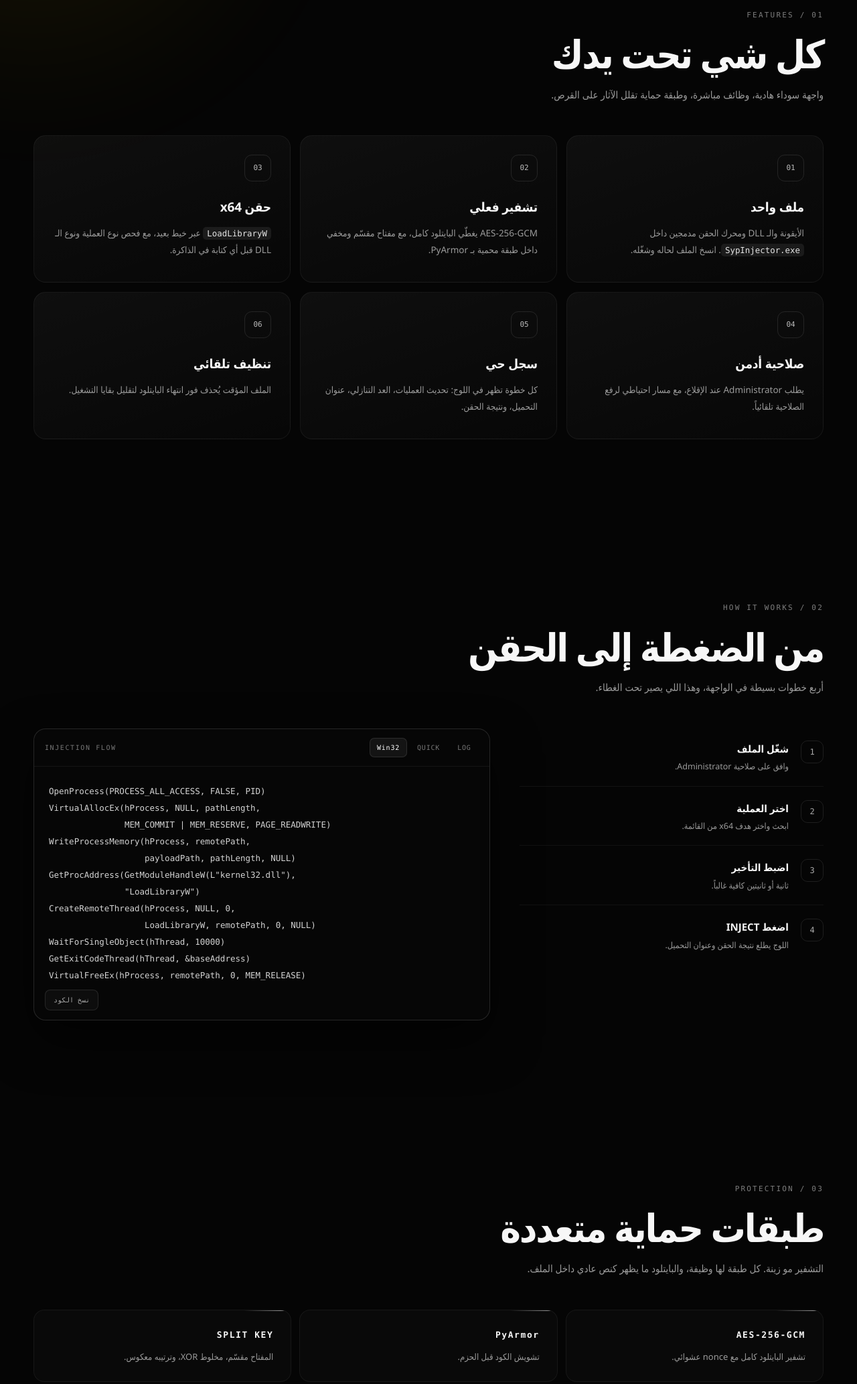
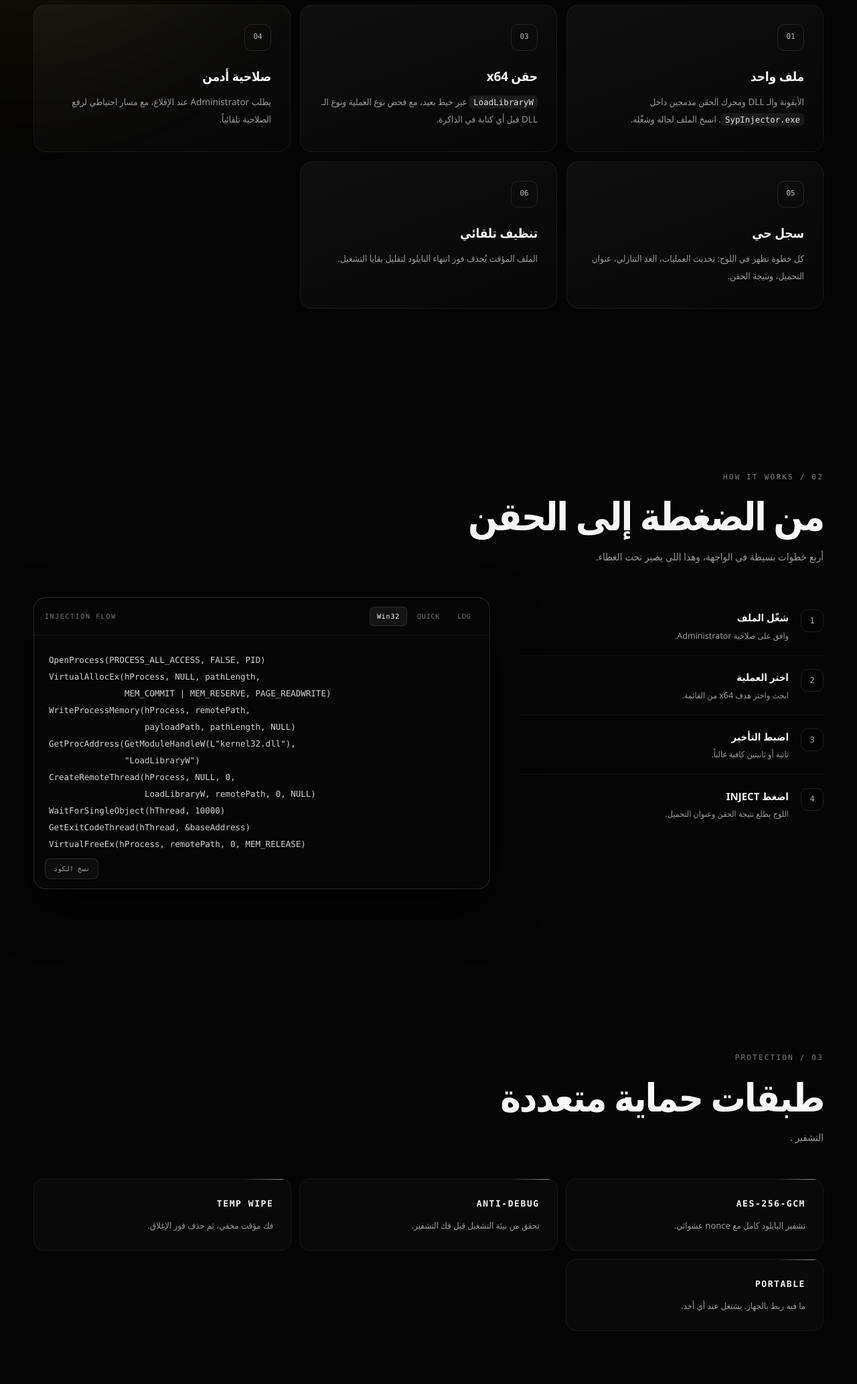
Before and after one commit to c5rr/Syp-Injector, a plain HTML site: page index.html in a window 1280 px wide. Shown: the part 960-3027 px from the top of the page at 67% size. Drawn offline with Linux system fonts and the light colour scheme.

Commit message:
Update index.html

```diff
--- a/index.html
+++ b/index.html
@@ -99,21 +99,11 @@
   </div>
 
   <section class="section" id="features">
-    <div class="section-head reveal">
-      <span class="eyebrow">01 / FEATURES</span>
-      <h2>كل شي تحت يدك</h2>
-      <p>واجهة سوداء هادية، وظائف مباشرة، وطبقة حماية تقلل الآثار على القرص.</p>
-    </div>
     <div class="card-grid">
       <article class="card reveal">
         <div class="card-icon">01</div>
         <h3>ملف واحد</h3>
         <p>الأيقونة والـ DLL ومحرك الحقن مدمجين داخل <code>SypInjector.exe</code>. انسخ الملف لحاله وشغّله.</p>
-      </article>
-      <article class="card reveal">
-        <div class="card-icon">02</div>
-        <h3>تشفير فعلي</h3>
-        <p>AES-256-GCM يغطّي البايتلود كامل، مع مفتاح مقسّم ومخفي داخل طبقة محمية بـ PyArmor.</p>
       </article>
       <article class="card reveal">
         <div class="card-icon">03</div>
@@ -133,7 +123,7 @@
       <article class="card reveal">
         <div class="card-icon">06</div>
         <h3>تنظيف تلقائي</h3>
-        <p>الملف المؤقت يُحذف فور انتهاء البايتلود لتقليل بقايا التشغيل.</p>
+        <p>الملف المؤقت يُحذف فور انتهاء البايلود لتقليل بقايا التشغيل.</p>
       </article>
     </div>
   </section>
@@ -198,12 +188,10 @@ VirtualFreeEx(hProcess, remotePath, 0, MEM_RELEASE)</pre>
     <div class="section-head reveal">
       <span class="eyebrow">03 / PROTECTION</span>
       <h3>طبقات حماية متعددة</h3>
-      <p>التشفير مو زينة. كل طبقة لها وظيفة، والبايتلود ما يظهر كنص عادي داخل الملف.</p>
+      <p>التشفير .</p>
     </div>
     <div class="layers reveal">
-      <div class="layer"><b>AES-256-GCM</b><span>تشفير البايتلود كامل مع nonce عشوائي.</span></div>
-      <div class="layer"><b>PyArmor</b><span>تشويش الكود قبل الحزم.</span></div>
-      <div class="layer"><b>SPLIT KEY</b><span>المفتاح مقسّم، مخلوط XOR، وترتيبه معكوس.</span></div>
+      <div class="layer"><b>AES-256-GCM</b><span>تشفير البايلود كامل مع nonce عشوائي.</span></div>
       <div class="layer"><b>ANTI-DEBUG</b><span>تحقق من بيئة التشغيل قبل فك التشفير.</span></div>
       <div class="layer"><b>TEMP WIPE</b><span>فك مؤقت مخفي، ثم حذف فور الإغلاق.</span></div>
       <div class="layer"><b>PORTABLE</b><span>ما فيه ربط بالجهاز. يشتغل عند أي أحد.</span></div>
@@ -239,7 +227,7 @@ VirtualFreeEx(hProcess, remotePath, 0, MEM_RELEASE)</pre>
   <section class="cta reveal">
     <div class="cta-glow" aria-hidden="true"></div>
     <span class="eyebrow">READY TO RUN</span>
-    <h3>ملف واحد. بدون تثبيت.</h3>
+    <h3>ملف واحد .</h3>
     <p>نزّل <code>SypInjector.exe</code>، وافق على الأدمن، وابدأ.</p>
     <a class="btn btn-primary btn-big" href="https://github.com/c5rr/Syp-Injector/releases/download/injctore/SypInjector.exe" download>
       تحميل SypInjector.exe
```
